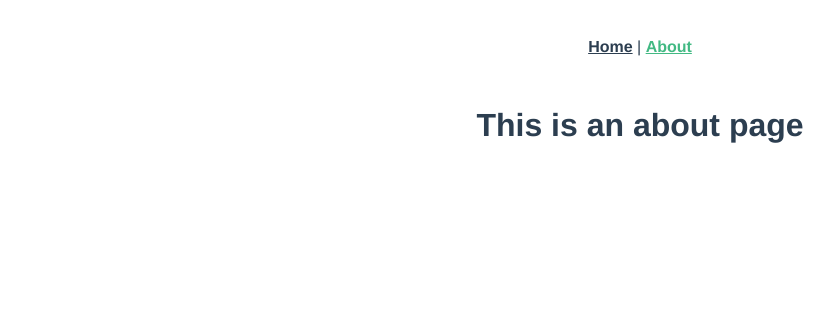
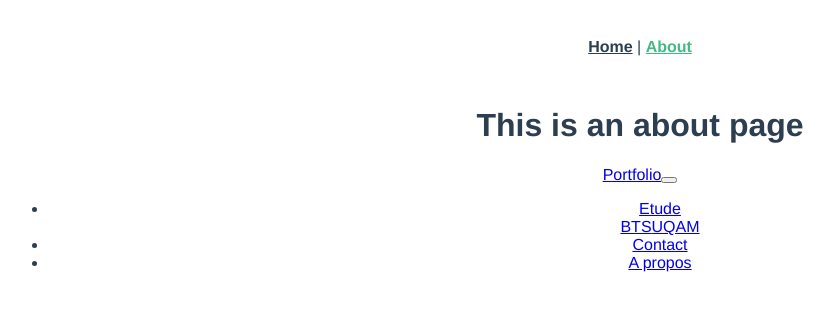
Before and after one commit to Kyowdem/Portfolio, a Vue app: page /about in a window 1280 px wide. Shown: the top 310 px of the page, without its empty margins (0-834 px from the left). Built offline with nearby package versions, Linux system fonts and the light colour scheme.

Commit message:
add test in about page

```diff
--- a/src/views/About.vue
+++ b/src/views/About.vue
@@ -1,5 +1,20 @@
 <template>
   <div class="about">
     <h1>This is an about page</h1>
+    <Navbar></Navbar>
   </div>
 </template>
+
+<script>
+import Navbar from '@/components/Navbar.vue'
+
+export default {
+  components: {
+    Navbar
+  }
+}
+</script>
+
+<style>
+
+</style>
```
